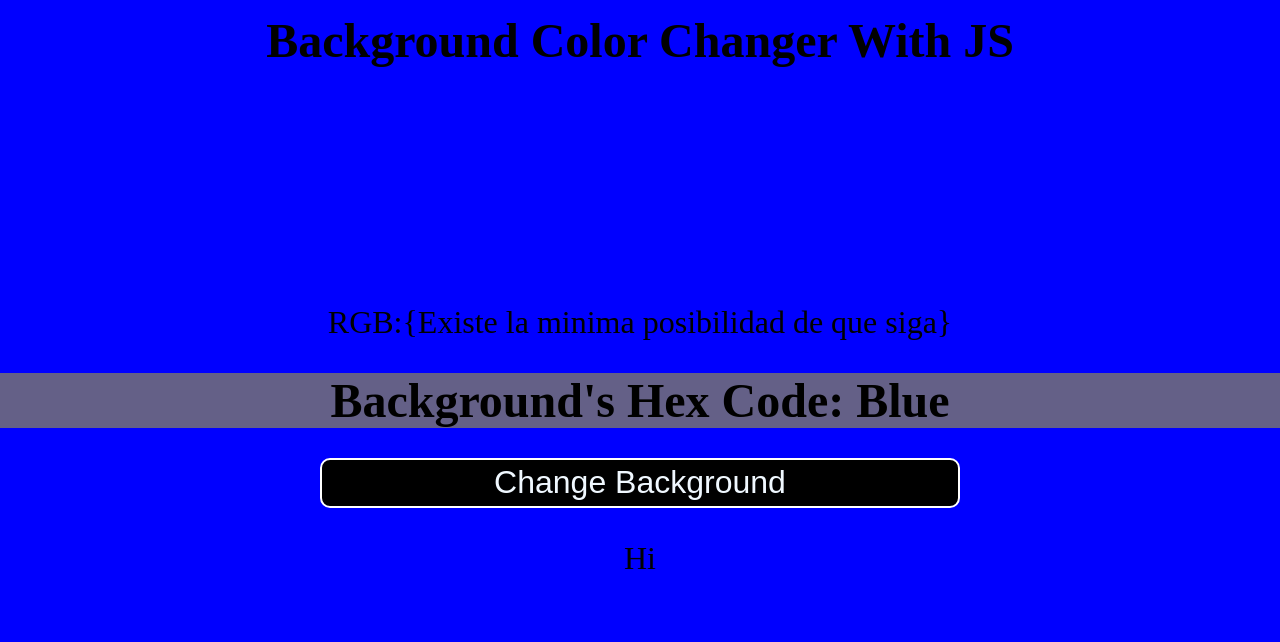
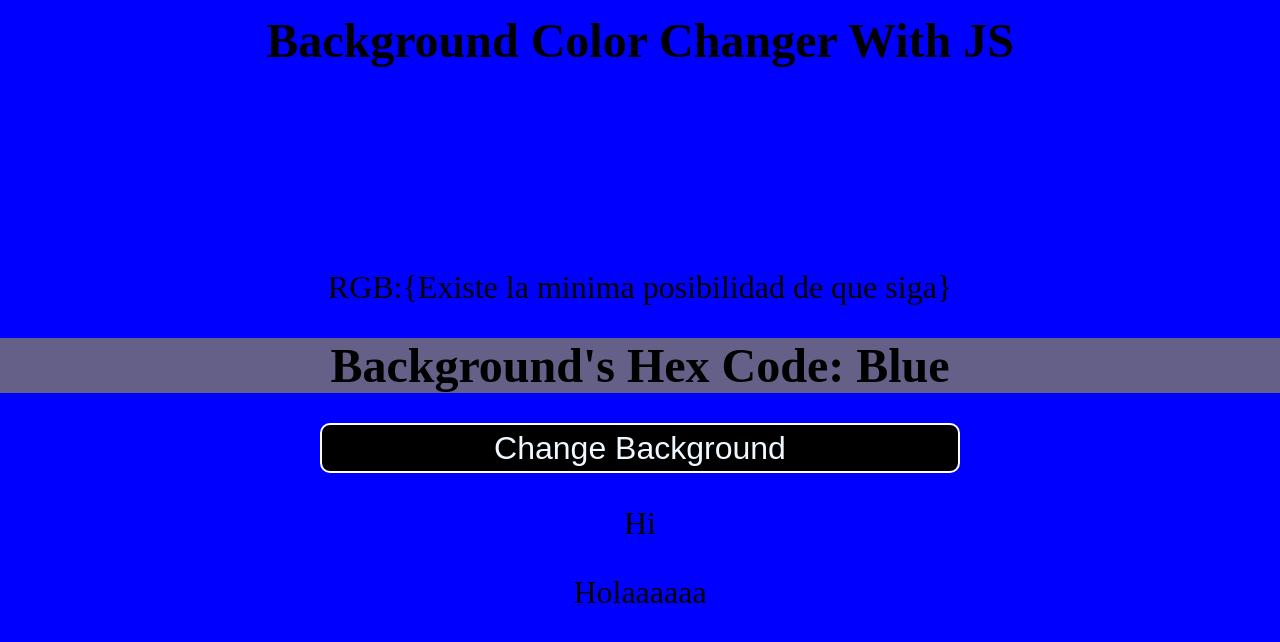
Before and after one commit to Werundy/Random-Background-Color-Flipper, a plain HTML site: page index.html in a window 1280 px wide. Drawn offline with Linux system fonts and the light colour scheme.

Commit message:
PruebaCommit
12312

```diff
--- a/index.html
+++ b/index.html
@@ -13,6 +13,7 @@
                 <h2>Background's Hex Code: <span id="hexcode">Blue</span></h2>
                 <button id="changer">Change Background</button>
                 <p>Hi</p>
+                <p>Holaaaaaa</p>
             </div>
 
         </div>
```
